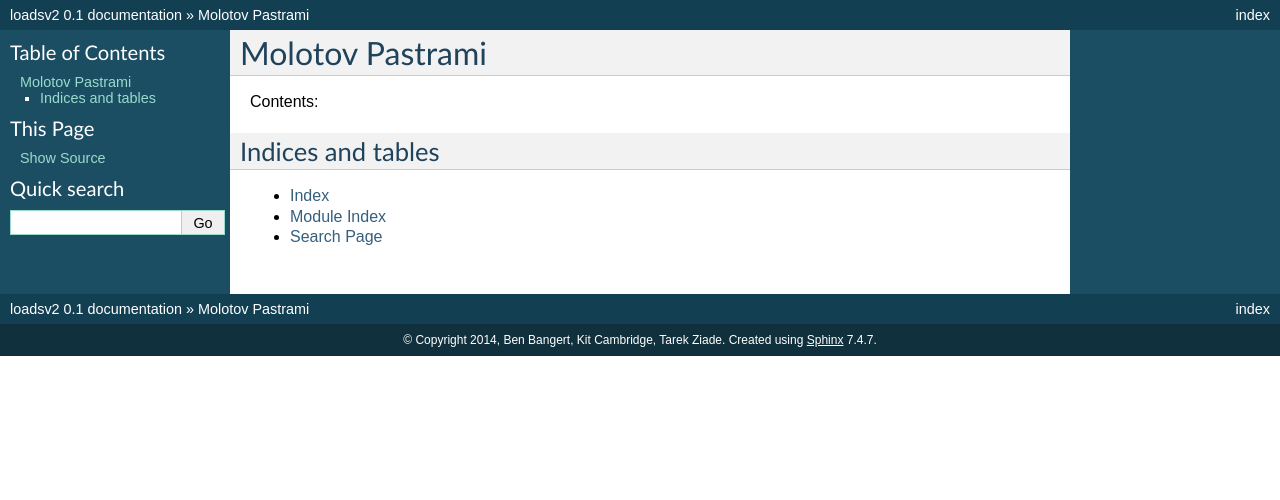
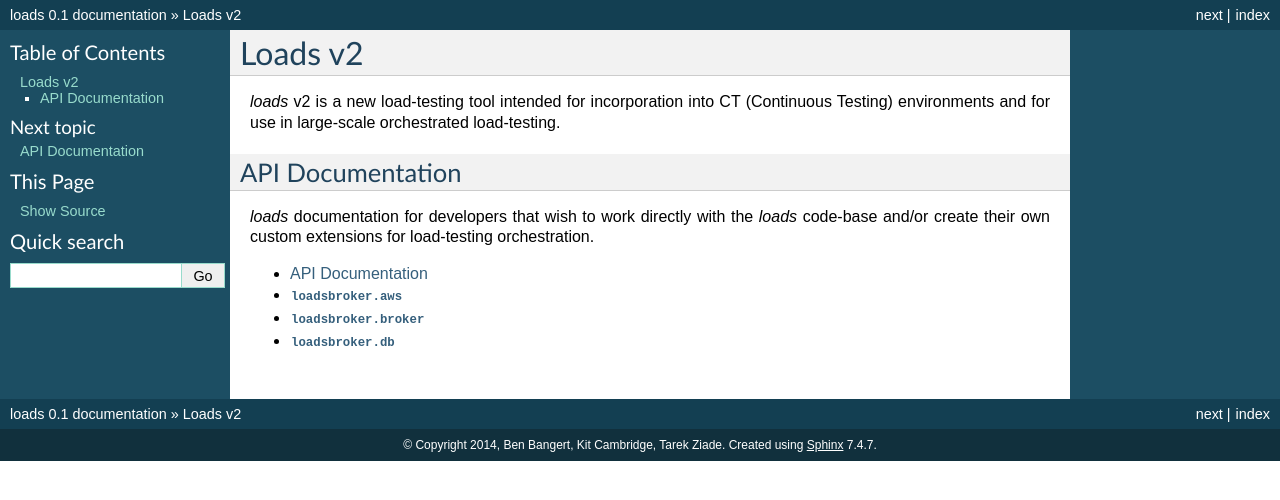
Before and after one commit to loads/loads-broker, a Sphinx documentation site: the page built from docs/index.rst, in a window 1280 px wide. Shown: the top 500 px of the page. Built offline with Sphinx 7.4.7, drawn with Linux system fonts in a browser that asks for light colours.

Commit message:
Add the start of some more docs.

```diff
--- /dev/null
+++ b/docs/api/index.rst
@@ -0,0 +1,12 @@
+.. _html_api_documentation:
+
+API Documentation
+=================
+
+Reference documentation for `loads` code-base:
+
+.. toctree::
+    :maxdepth: 1
+    :glob:
+
+    *
--- a/docs/conf.py
+++ b/docs/conf.py
@@ -47,7 +47,7 @@
 master_doc = 'index'
 
 # General information about the project.
-project = 'loadsv2'
+project = 'loads'
 copyright = '2014, Ben Bangert, Kit Cambridge, Tarek Ziade'
 
 # The version info for the project you're documenting, acts as replacement for
--- a/docs/index.rst
+++ b/docs/index.rst
@@ -1,16 +1,23 @@
-================
-Molotov Pastrami
-================
+.. _index:
 
-Contents:
+========
+Loads v2
+========
+
+`loads` v2 is a new load-testing tool intended for incorporation into CT
+(Continuous Testing) environments and for use in large-scale orchestrated
+load-testing.
+
+API Documentation
+=================
+
+`loads` documentation for developers that wish to work directly with the
+`loads` code-base and/or create their own custom extensions for
+load-testing orchestration.
 
 .. toctree::
-   :maxdepth: 2
+   :maxdepth: 1
+   :glob:
 
-
-Indices and tables
-==================
-
-* :ref:`genindex`
-* :ref:`modindex`
-* :ref:`search`
+   api/index
+   api/*
```
Also changed, not shown: README.rst (+6 -26 lines), docs/api/aws.rst (added, +29 -0 lines), docs/api/broker.rst (added, +24 -0 lines), docs/api/db.rst (added, +36 -0 lines), 3 other files.
